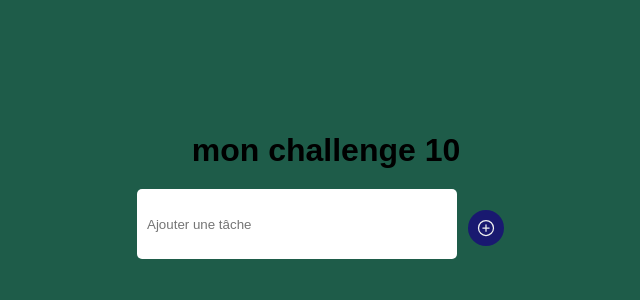
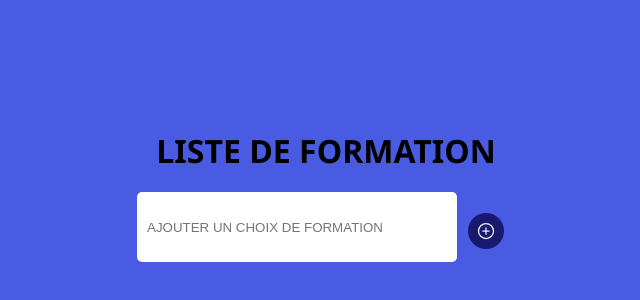
Before and after one commit to ghaoul/challenge10, a plain HTML site: page index.html in a window 1280 px wide. Shown: the part 202-502 px from the top of the page, without its empty margins (314-954 px from the left). Drawn offline with nearby package versions, Linux system fonts and the light colour scheme.

Commit message:
CHANGER COULEUR

```diff
--- a/index.html
+++ b/index.html
@@ -10,11 +10,11 @@
 <body>
 
 
-    <h1>mon challenge 10</h1>
+    <h1>LISTE DE FORMATION</h1>
     <div class="container">
 
        <div class="champs">
-        <input id="taskInput" type="text" placeholder="Ajouter une tâche">
+        <input id="taskInput" type="text" placeholder="AJOUTER UN CHOIX DE FORMATION">
         <button onclick="addTask()"><ion-icon name="add-circle-outline"></ion-icon></button>
        </div>
 
--- a/style.css
+++ b/style.css
@@ -5,12 +5,12 @@ body {
    flex-direction: column;
     height: 100vh;
     margin: 0;
-    font-family: Arial, sans-serif;
-    background-color: #1e5c49;
+    font-family: 'Segoe UI', Tahoma, Geneva, Verdana, sans-serif, sans-serif;
+    background-color: #495be2;
   }
 
   .container {
-    width: 100%;
+    width: 90%;
     max-width: 800px;
     margin: 0 auto;
   }
@@ -20,6 +20,7 @@ body {
     justify-content: center;
     align-items: center;
     margin: 0 auto;
+    color: rgb(60, 8, 33);
   }
 
   h1 {
@@ -33,10 +34,11 @@ body {
     border-radius: 5px;
     margin-bottom: 10px;
     height: 50px;
+    color: rgb(28, 1, 10);
   }
 
   button {
-    background-color: transparent;
+    background-color:transparent;
     border: none;
     cursor: pointer;
     margin-left: 5px;
```
